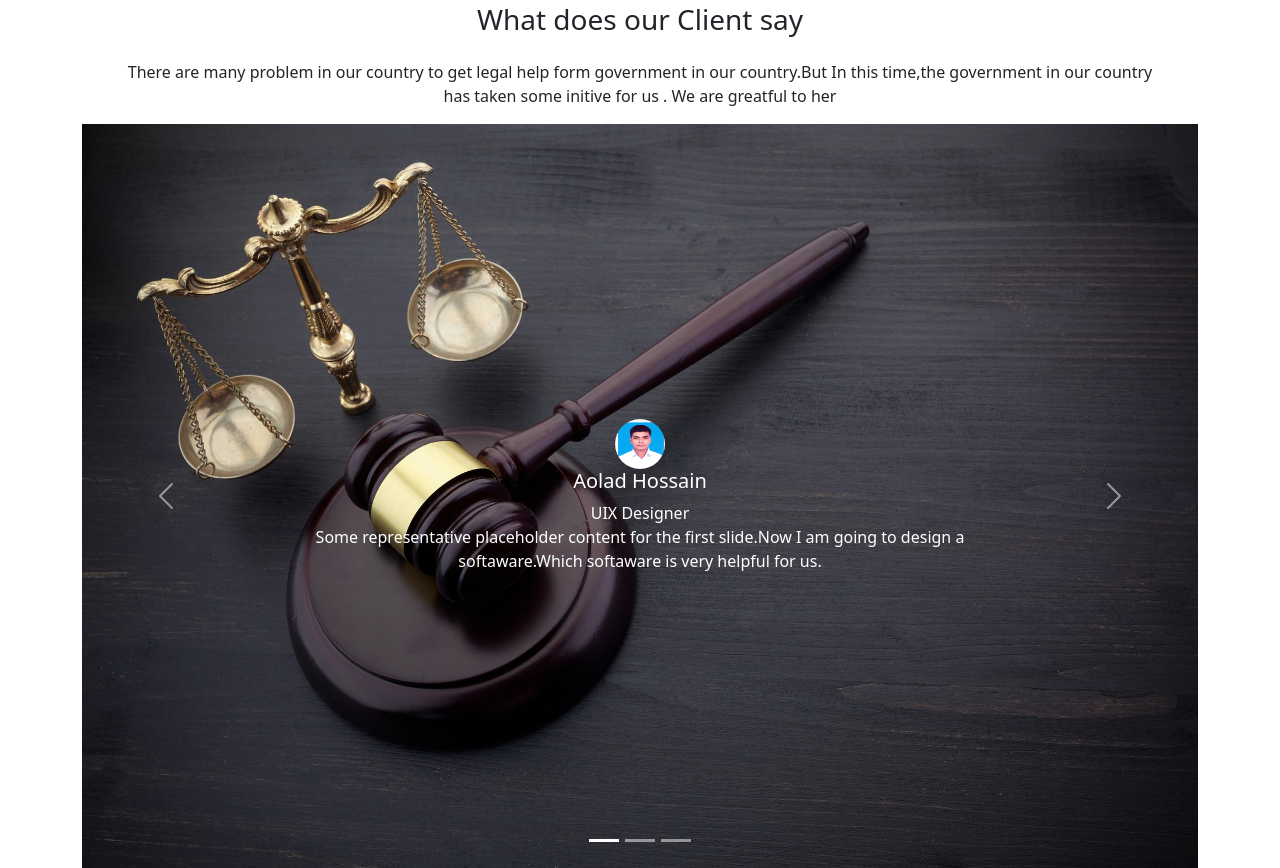
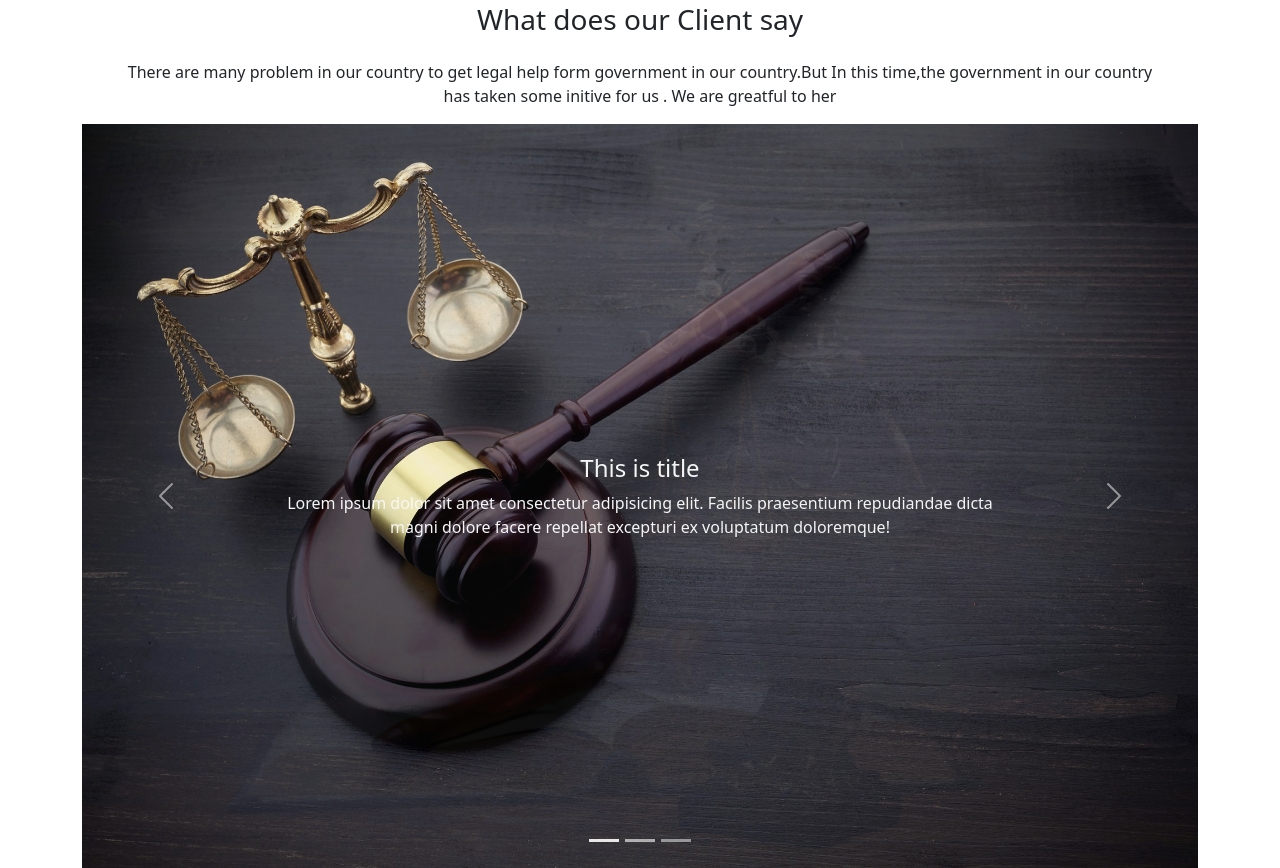
Before and after one commit to shahin2525/b7a3-legal-house, a plain HTML site: page index.html in a window 1280 px wide. Shown: the part 1599-2467 px from the top of the page. Drawn offline with Linux system fonts and the light colour scheme.

Commit message:
legal area

```diff
--- a/index.html
+++ b/index.html
@@ -216,74 +216,35 @@
         </div>
       </div>
       <!-- client say carusel -->
-      <div id="carouselExampleCaptions" class="carousel slide">
-        <div class="carousel-indicators">
-          <button
-            type="button"
-            data-bs-target="#carouselExampleCaptions"
-            data-bs-slide-to="0"
-            class="active"
-            aria-current="true"
-            aria-label="Slide 1"
-          ></button>
-          <button
-            type="button"
-            data-bs-target="#carouselExampleCaptions"
-            data-bs-slide-to="1"
-            aria-label="Slide 2"
-          ></button>
-          <button
-            type="button"
-            data-bs-target="#carouselExampleCaptions"
-            data-bs-slide-to="2"
-            aria-label="Slide 3"
-          ></button>
-        </div>
+      <div
+        id="carouselExampleIndicators"
+        class="carousel slide carousel-fade"
+        data-bs-ride="carousel"
+        data-bs-touch="true"
+      >
         <div class="carousel-inner">
           <div class="carousel-item active">
-            <img
-              class="img-fluid"
-              src="images/slider-1.jpg"
-              class="d-block w-100"
-              alt="..."
-            />
+            <img src="images/slider-1.jpg" class="d-block w-100" alt="..." />
             <div class="carousel-caption">
-              <div class="">
-                <img class="img-fluid img" src="images/shahin.jpg" alt="" />
-
-                <h5>Aolad Hossain</h5>
-                <p>UIX Designer</p>
-                <p>
-                  Some representative placeholder content for the first
-                  slide.Now I am going to design a softaware.Which softaware is
-                  very helpful for us.
-                </p>
-              </div>
+              <h4>This is title</h4>
+              <p>
+                Lorem ipsum dolor sit amet consectetur adipisicing elit. Facilis
+                praesentium repudiandae dicta magni dolore facere repellat
+                excepturi ex voluptatum doloremque!
+              </p>
             </div>
           </div>
           <div class="carousel-item">
             <img src="images/slider-2.jpg" class="d-block w-100" alt="..." />
-            <div class="carousel-caption d-none d-md-block">
-              <h5>Second slide label</h5>
-              <p>
-                Some representative placeholder content for the second slide.
-              </p>
-            </div>
           </div>
           <div class="carousel-item">
             <img src="images/slider-3.jpg" class="d-block w-100" alt="..." />
-            <div class="carousel-caption d-none d-md-block">
-              <h5>Third slide label</h5>
-              <p>
-                Some representative placeholder content for the third slide.
-              </p>
-            </div>
           </div>
         </div>
         <button
           class="carousel-control-prev"
           type="button"
-          data-bs-target="#carouselExampleCaptions"
+          data-bs-target="#carouselExampleIndicators"
           data-bs-slide="prev"
         >
           <span class="carousel-control-prev-icon" aria-hidden="true"></span>
@@ -292,12 +253,34 @@
         <button
           class="carousel-control-next"
           type="button"
-          data-bs-target="#carouselExampleCaptions"
+          data-bs-target="#carouselExampleIndicators"
           data-bs-slide="next"
         >
           <span class="carousel-control-next-icon" aria-hidden="true"></span>
           <span class="visually-hidden">Next</span>
         </button>
+        <div class="carousel-indicators">
+          <button
+            type="button"
+            data-bs-target="#carouselExampleIndicators"
+            data-bs-slide-to="0"
+            class="active"
+            aria-current="true"
+            aria-label="Slide 1"
+          ></button>
+          <button
+            type="button"
+            data-bs-target="#carouselExampleIndicators"
+            data-bs-slide-to="1"
+            aria-label="Slide 2"
+          ></button>
+          <button
+            type="button"
+            data-bs-target="#carouselExampleIndicators"
+            data-bs-slide-to="2"
+            aria-label="Slide 3"
+          ></button>
+        </div>
       </div>
     </main>
     <footer></footer>
--- a/styles/style.css
+++ b/styles/style.css
@@ -22,12 +22,17 @@ p {
   width: 50px;
   border-radius: 50%;
 }
+.caption {
+  transform: translateY(-50%);
+  transform-style: preserve-3d;
+  bottom: initial;
+  top: 50%;
+}
 .carousel-caption {
   transform: translateY(-50%);
   bottom: initial;
   top: 50%;
 }
-
 @media screen and (max-width: 576px) {
   .banner {
     height: 400px;
```
